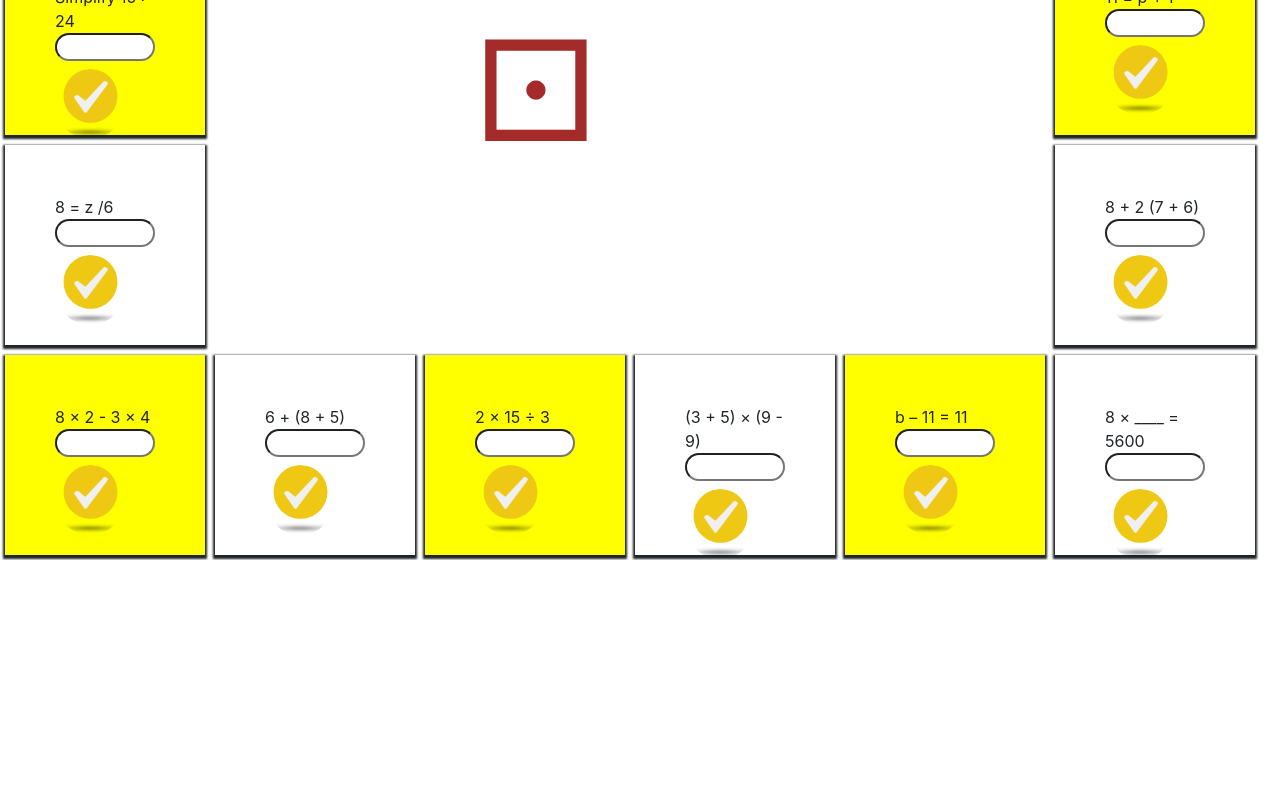
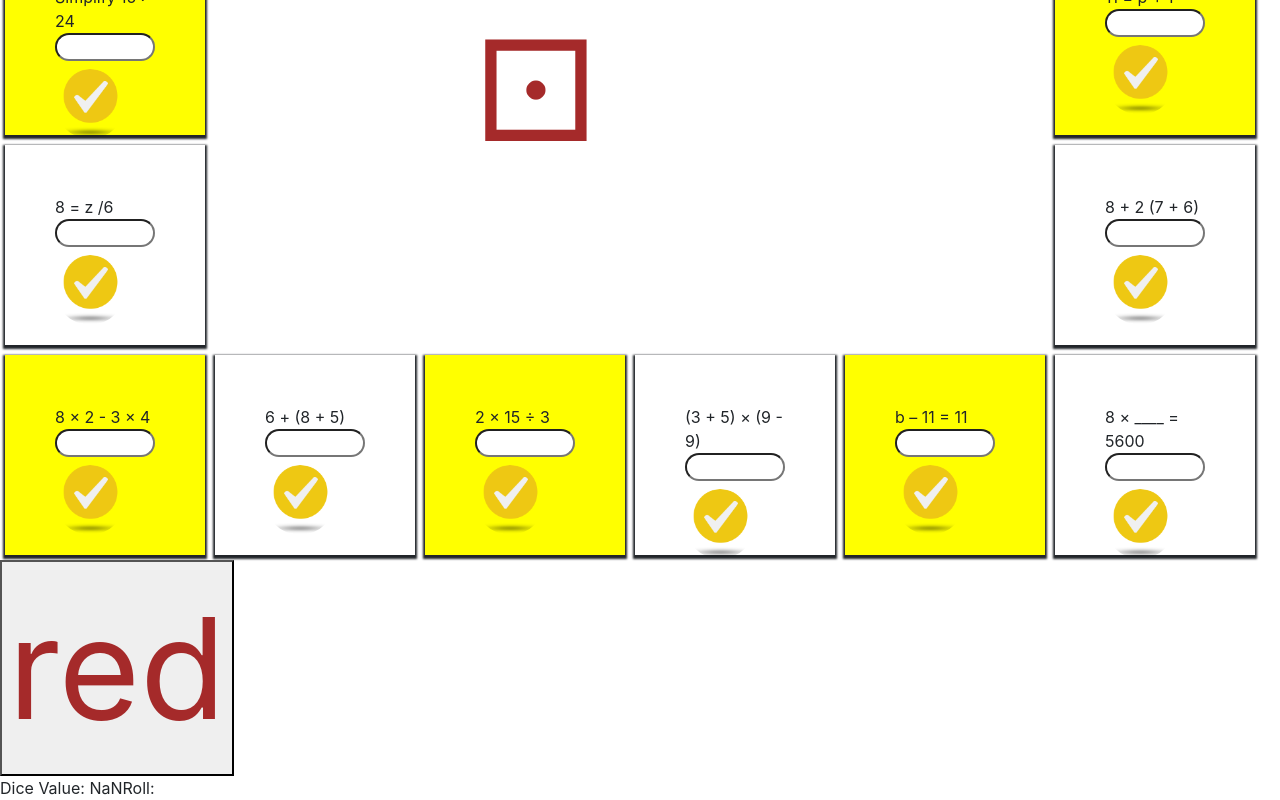
Before and after one commit to Priyami/React-api, a React (Create React App) app: page / in a window 1280 px wide. Shown: the part 546-1346 px from the top of the page. Before the commit the page ends 1106 px from the top, so only its background shows below. Built offline with nearby package versions, Linux system fonts and the light colour scheme; what react-animations would draw is missing.

Commit message:
New Component Created

```diff
--- a/src/components/Dice.js
+++ b/src/components/Dice.js
@@ -44,7 +44,7 @@ class Dice extends React.Component{
     this.setState({
       bounce: {
            animation: 'x 1s',
-           animationDelay: '1s',
+           animationDelay: '1000ms',
            animationName: Radium.keyframes(bounce, 'bounce')
 
       },
@@ -52,7 +52,7 @@ class Dice extends React.Component{
 
        rollOut: {
          From : {
-            opacity: 100
+            opacity: 1
 
            },
            animationName: Radium.keyframes(rollOut, 'rollOut')
@@ -78,7 +78,7 @@ class Dice extends React.Component{
        rollOut: {
 
            to: {
-            opacity: 100,
+            opacity: 0,
             transform: translateAndRotate(
                 ['100%', 0, 1],
                 [0, 0, 100, 120]
--- /dev/null
+++ b/src/components/PlayerOne.js
@@ -0,0 +1,47 @@
+import React from 'react';
+import Radium, {StyleRoot} from 'radium';
+
+class PlayerOne extends React.Component {
+  constructor(props) {
+    super(props);
+
+    this.state = {
+	  bgcolor: 'red',
+	  faceValue: this.props.faceValue
+
+    };
+    this.PlayerOneGame = this.PlayerOneGame.bind(this);
+
+  }
+
+
+
+  PlayerOneGame() {
+
+
+  }
+
+
+
+  render() {
+
+
+    return (
+
+      <div>
+       <StyleRoot>
+          <button id = "diceFace"
+                onClick={this.PlayerOneGame}
+                dangerouslySetInnerHTML={{ __html: `${this.state.bgcolor}` }} >
+
+         </button>
+       </StyleRoot>
+
+
+	  Dice Value: {this.state.faceValue + 1}
+	  			Roll: {this.props.rollCount}
+	 </div>
+    );
+  }
+}
+export default PlayerOne
--- a/src/components/questions.js
+++ b/src/components/questions.js
@@ -1,6 +1,7 @@
 import React from 'react';
 import QuestionPage from "./QuestionPage";
 import Dice from "./Dice";
+import PlayerOne from "./PlayerOne";
     const Questions = ({ questions , steps }) => {
       console.log(questions);
       const mathQuestions = questions.math || [];
@@ -103,7 +104,7 @@ import Dice from "./Dice";
           </tbody>
           </table>
 
-
+         <PlayerOne/>
 
 
          </div>
```
Also changed, not shown: 1 other file (tests, documents, lock files or other folders).
